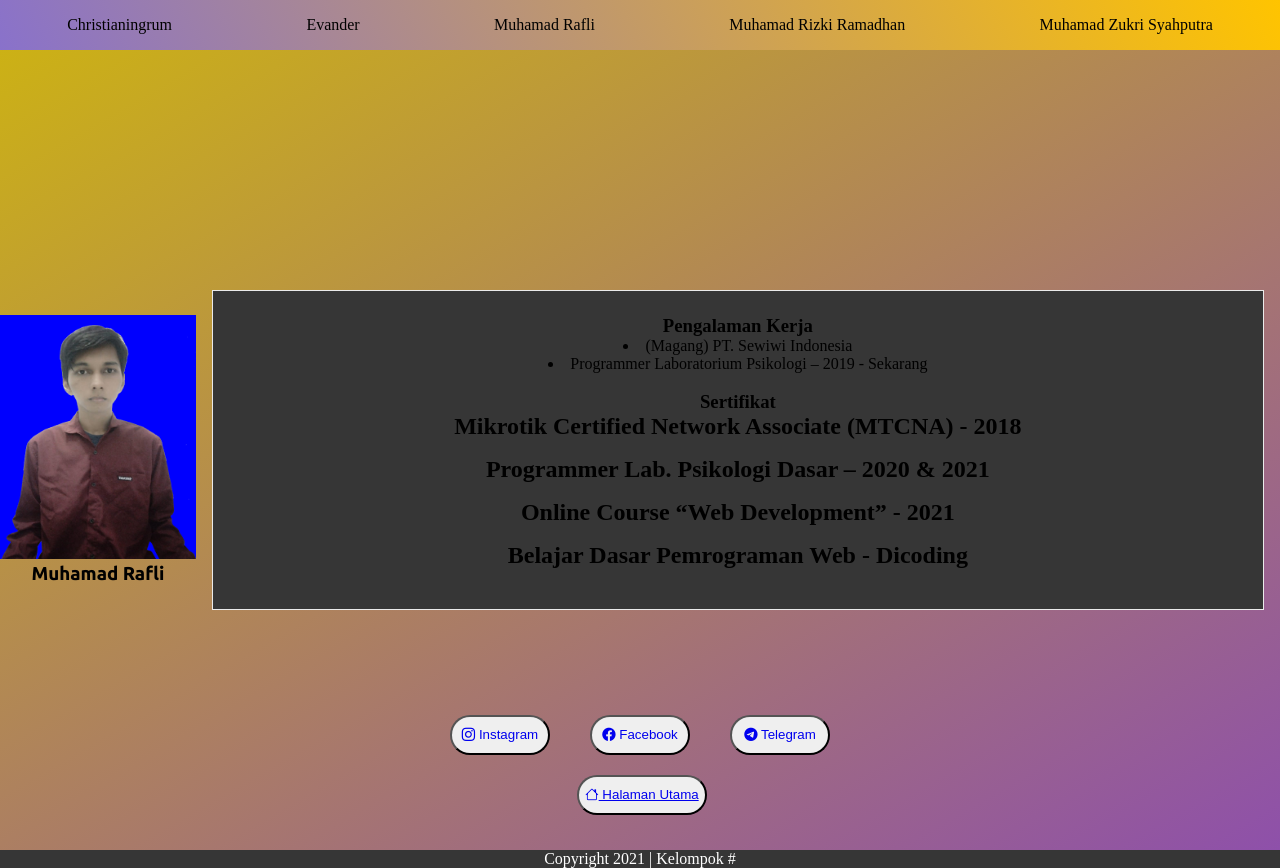
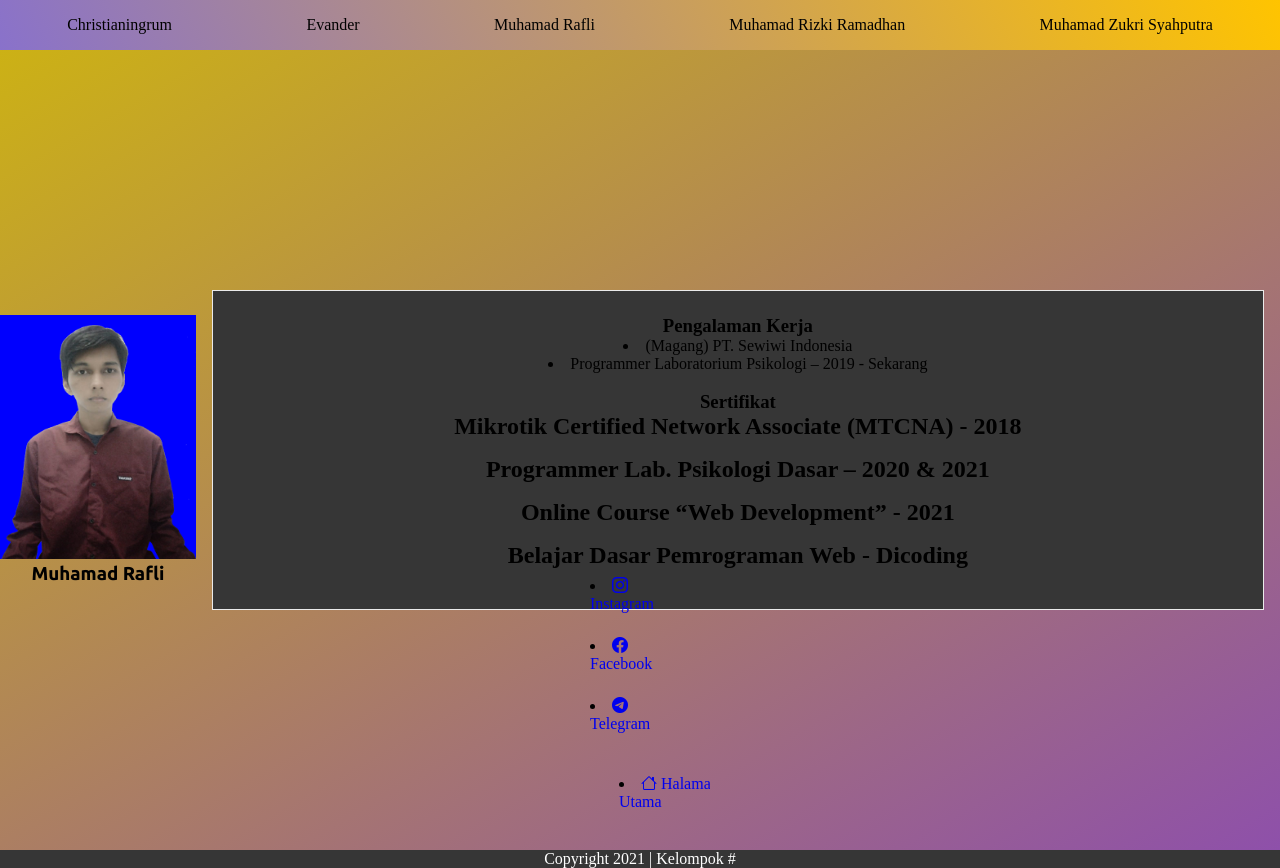
Before and after one commit to wimpoge/webpemrogramankelompok1, a Next.js app: page /Rafli in a window 1280 px wide. Built offline with nearby package versions, Linux system fonts and the light colour scheme.

Commit message:
Add files via upload

```diff
--- a/pages/Rafli.js
+++ b/pages/Rafli.js
@@ -36,20 +36,21 @@ const Rafli = () => {
 
         </div>
         <div className={sosmed.wrapper}>
-            <button className={sosmed.Instagram}>
+            <div className ={sosmed.ul}>
+            <li className={sosmed.Instagram}>
                  <a href="https://www.instagram.com/pli.__/" style={{ textDecoration: 'none' }} ><i className="bi bi-instagram"></i> Instagram</a>
-                 </button>
-            <button className={sosmed.Facebook}>
+                 </li>
+            <li className={sosmed.Facebook}>
                  <a href="https://www.facebook.com/profile.php?id=100007243809678" style={{ textDecoration: 'none' }} ><i className="bi bi-facebook"></i> Facebook</a>
-                </button>
-            <button className={sosmed.Telegram}>
+                </li>
+            <li className={sosmed.Telegram}>
                  <a href="https://t.me/DollFaceKillah" style={{ textDecoration: 'none' }} ><i className="bi bi-telegram"></i> Telegram</a>
-                </button>
-                <br/>
-                <button className={sosmed.Home}>
-                 <Link href="/" style={{ textDecoration: 'none' }}><a><i className="bi bi-house"></i> Halaman Utama</a></Link>
-                </button>
-
+                </li>
+                <br />
+            <li className={sosmed.Home}>
+                 <Link href="/" style={{ textDecoration: 'none' }}><a style={{ textDecoration: 'none' }}><i className="bi bi-house"></i> Halaman Utama</a></Link>
+                </li>
+            </div>
         </div>
 
 
```
